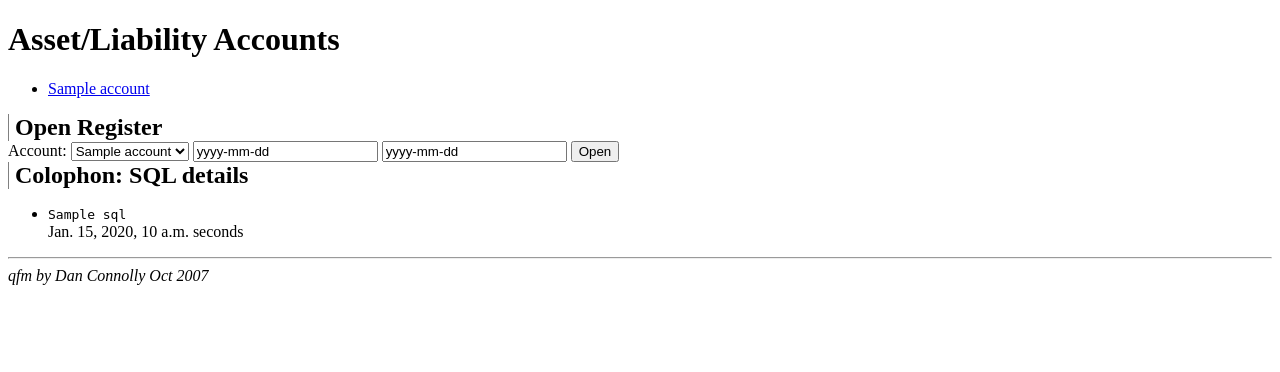
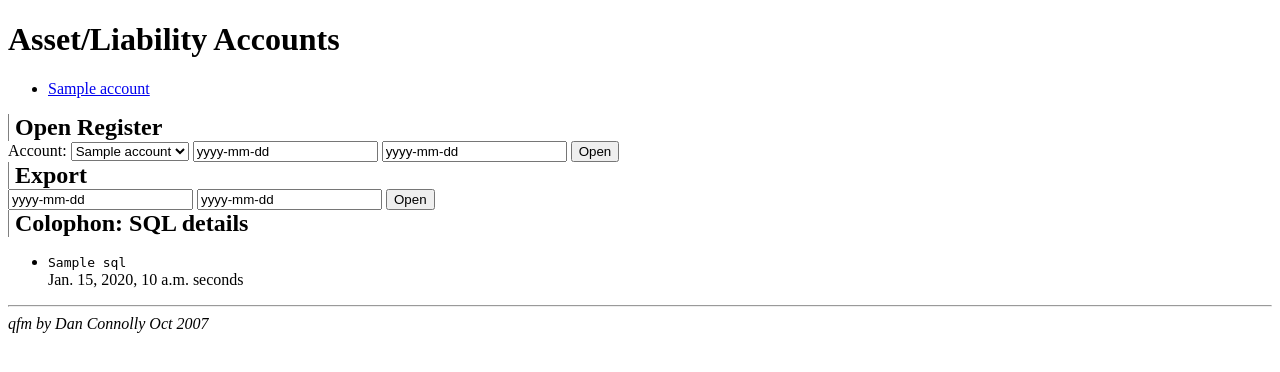
Before and after one commit to dckc/quacken, a Django app: template qfm/templates/accounts.html in a window 1280 px wide. Shown: the top 372 px of the page. Run offline with Django 3.2, Linux system fonts and the light colour scheme; the template is opened without the code that fills it: most values are stand-ins (such as "Sample title", 1, 10 or a date in 2020).

Commit message:
export form

```diff
--- a/qfm/templates/accounts.html
+++ b/qfm/templates/accounts.html
@@ -30,6 +30,16 @@
 <input type="submit" value="Open"/>
 </div>
 
+<div><h2>Export</h2>
+<form action="export">
+
+<div>
+<input type="text" name="from" value="yyyy-mm-dd" />
+<input type="text" name="to" value="yyyy-mm-dd" />
+<input type="submit" value="Open"/>
+</div>
+</form>
+
 <div><h2>Colophon: SQL details</h2>
 
 <ul>
```
